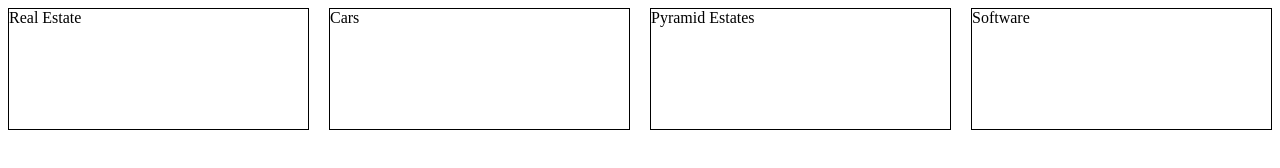
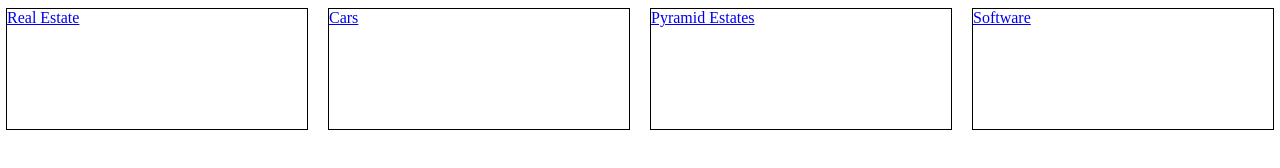
Before and after one commit to julius-altmann-3333/linktree, a plain HTML site: page index.html in a window 1280 px wide. Drawn offline with Linux system fonts and the light colour scheme.

Commit message:
Update index.html

```diff
--- a/index.html
+++ b/index.html
@@ -6,21 +6,30 @@
 </head>
 <body>
 
+<a href="https://example.com/real-estate">
   <div class="selectors">
     Real Estate
   </div>
+</a>
 
+<a href="https://example.com/cars">
   <div class="selectors">
     Cars
   </div>
+</a>
 
+<a href="https://example.com/pyramid-estates">
   <div class="selectors">
     Pyramid Estates
   </div>
+</a>
 
+<a href="https://example.com/software">
   <div class="selectors">
     Software
   </div>
+</a>
+
 
 </body>
 </html>
```
Lines whose indentation alone changed are shown as unchanged.
